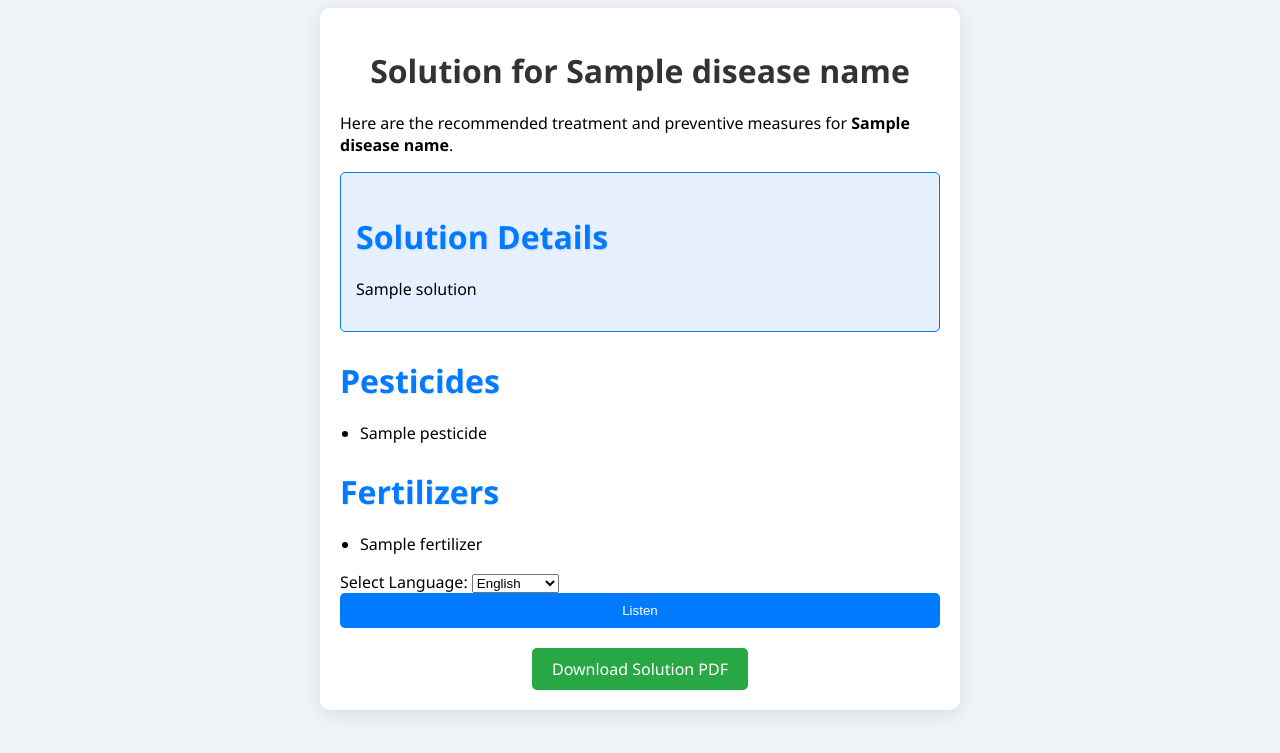
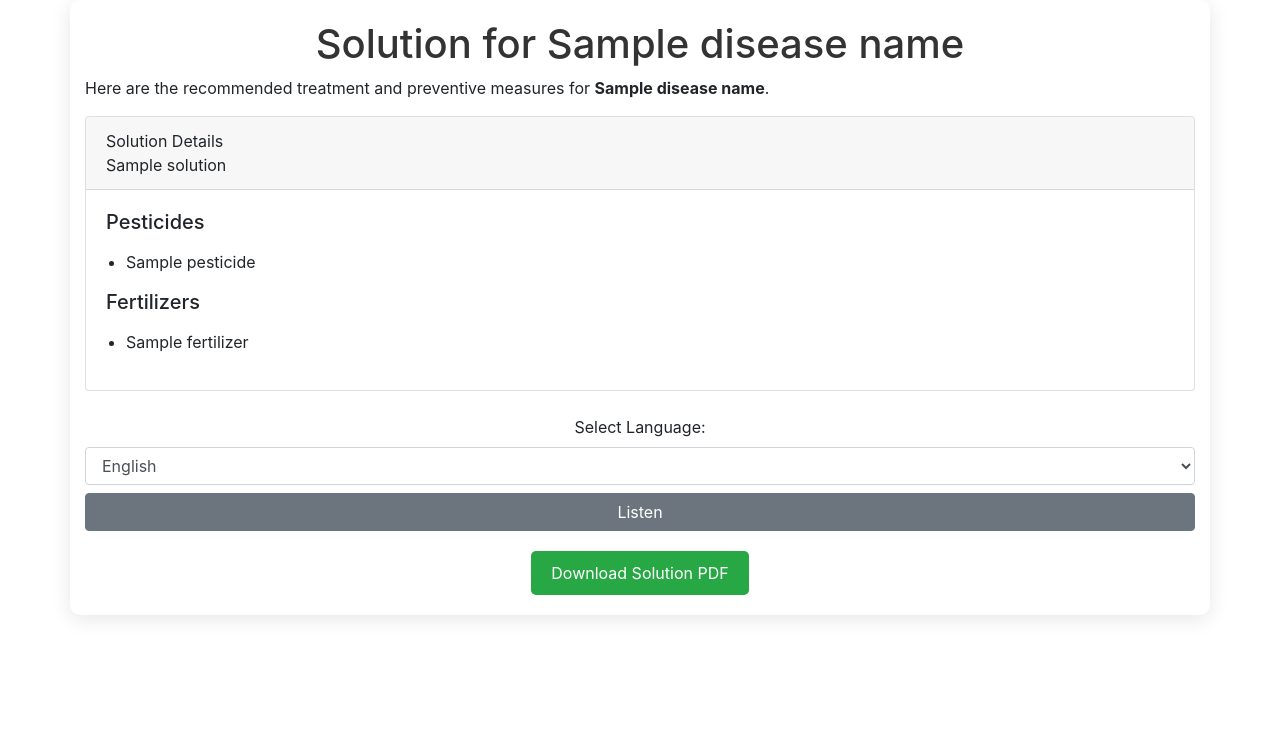
Before and after one commit to deepthansh-m/PlantDiseaseDetection, a Flask app: template templates/solution.html in a window 1280 px wide. Shown: the top 753 px of the page. Run offline with Flask 3, Linux system fonts and the light colour scheme; the template is opened without the code that fills it: most values are stand-ins (such as "Sample title", 1, 10 or a date in 2020); some libraries are stand-ins or nearby versions.

Commit message:
added styling

```diff
--- a/app.py
+++ b/app.py
@@ -296,13 +296,11 @@ def download_solution(disease_name):
     pdf.add_page()
     pdf.set_font("Arial", size=12)
 
-    # Retrieve solution details
     solution_info = disease_solutions.get(disease_name, {})
     solution = solution_info.get("solution", "No solution available.")
     pesticides = solution_info.get("pesticides", [])
     fertilizers = solution_info.get("fertilizers", [])
 
-    # Add content to the PDF
     pdf.cell(200, 10, txt=f"Solution for {disease_name}", ln=True, align='C')
     pdf.ln(10)
     pdf.multi_cell(0, 10, f"Solution: {solution}")
@@ -317,7 +315,6 @@ def download_solution(disease_name):
     for fertilizer in fertilizers:
         pdf.cell(200, 10, txt=f"- {fertilizer}", ln=True)
 
-    # Save the PDF to a temporary file
     pdf_file_path = f"solutions/{disease_name}.pdf"
     pdf.output(pdf_file_path)
 
@@ -327,7 +324,7 @@ def download_solution(disease_name):
 def translate():
     data = request.json
     print(data)
-    texts = data.get('text')  # Ensure you use 'text' not 'texts'
+    texts = data.get('text')
     target_language = data.get('lang')
 
     if texts and isinstance(texts, list) and all(isinstance(text, str) for text in texts) and target_language:
--- a/templates/index.html
+++ b/templates/index.html
@@ -57,12 +57,12 @@
         if (file) {
             const reader = new FileReader();
             reader.onload = function(e) {
-                previewImg.src = e.target.result; // Set the source of the image
-                imagePreview.style.display = 'block'; // Show the image preview
+                previewImg.src = e.target.result;
+                imagePreview.style.display = 'block';
             }
             reader.readAsDataURL(file);
         } else {
-            imagePreview.style.display = 'none'; // Hide the preview if no file is selected
+            imagePreview.style.display = 'none';
         }
     }
     function viewSolution() {
--- a/templates/solution.html
+++ b/templates/solution.html
@@ -5,6 +5,7 @@
     <meta name="viewport" content="width=device-width, initial-scale=1.0">
     <title>Solution for {{ disease_name }}</title>
     <link rel="stylesheet" href="{{ url_for('static', filename='styles.css') }}">
+    <link rel="stylesheet" href="https://maxcdn.bootstrapcdn.com/bootstrap/4.5.2/css/bootstrap.min.css">
 </head>
 <body>
     <div class="container">
@@ -13,24 +14,30 @@
             Here are the recommended treatment and preventive measures for <strong>{{ disease_name.replace('_', ' ') }}</strong>.
         </p>
 
-        <div class="solution-details translatable">
-            <h2>Solution Details</h2>
-            <p>{{ solution }}</p>
+        <div class="card">
+          <div class="card-header">
+            Solution Details
+              <p class="card-text">{{ solution }}</p>
           </div>
-
-        <h2 class="translatable">Pesticides</h2>
+          <div class="card-body">
+            <h5 class="card-title">Pesticides</h5>
+            <p class="card-text">
               <ul class="translatable">
                     {% for pesticide in pesticides %}
                         <li>{{ pesticide }}</li>
                     {% endfor %}
                 </ul>
-
-        <h2 class="translatable">Fertilizers</h2>
+              </p>
+            <h5 class="card-title">Fertilizers</h5>
+            <p class="card-text">
               <ul class="translatable">
                     {% for fertilizer in fertilizers %}
                         <li>{{ fertilizer }}</li>
                     {% endfor %}
                 </ul>
+              </p>
+          </div>
+        </div>
 
         <div class="form-group text-center mt-4">
             <label for="languageSelect" class="translatable">Select Language:</label>
@@ -60,7 +67,6 @@
             <button class="btn btn-secondary mt-2 translatable" onclick="textToSpeech()">Listen</button>
         </div>
 
-        <!-- PDF Download Option -->
         <div class="download-section">
             <a href="{{ url_for('download_solution', disease_name=disease_name) }}" class="download-button">Download Solution PDF</a>
         </div>
@@ -68,6 +74,28 @@
 
     <script src="{{ url_for('static', filename='script.js') }}"></script>
     <script>
+        function previewImage() {
+        const file = document.getElementById('imageUpload').files[0];
+        const previewImg = document.getElementById('previewImg');
+        const imagePreview = document.getElementById('imagePreview');
+
+        if (file) {
+            const reader = new FileReader();
+            reader.onload = function(e) {
+                previewImg.src = e.target.result;
+                imagePreview.style.display = 'block';
+            }
+            reader.readAsDataURL(file);
+        } else {
+            imagePreview.style.display = 'none';
+        }
+    }
+    function viewSolution() {
+        const disease = sessionStorage.getItem('disease');
+        if (disease) {
+            window.location.href = `/solution/${disease}`;
+        }
+    }
         if ('serviceWorker' in navigator) {
         navigator.serviceWorker.register('{{ url_for('static', filename='service-worker.js') }}')
             .then(() => console.log("Service Worker registered"))
```
Also changed, not shown: static/js/main.js (+3 -10 lines). Lines whose indentation alone changed are shown as unchanged.
